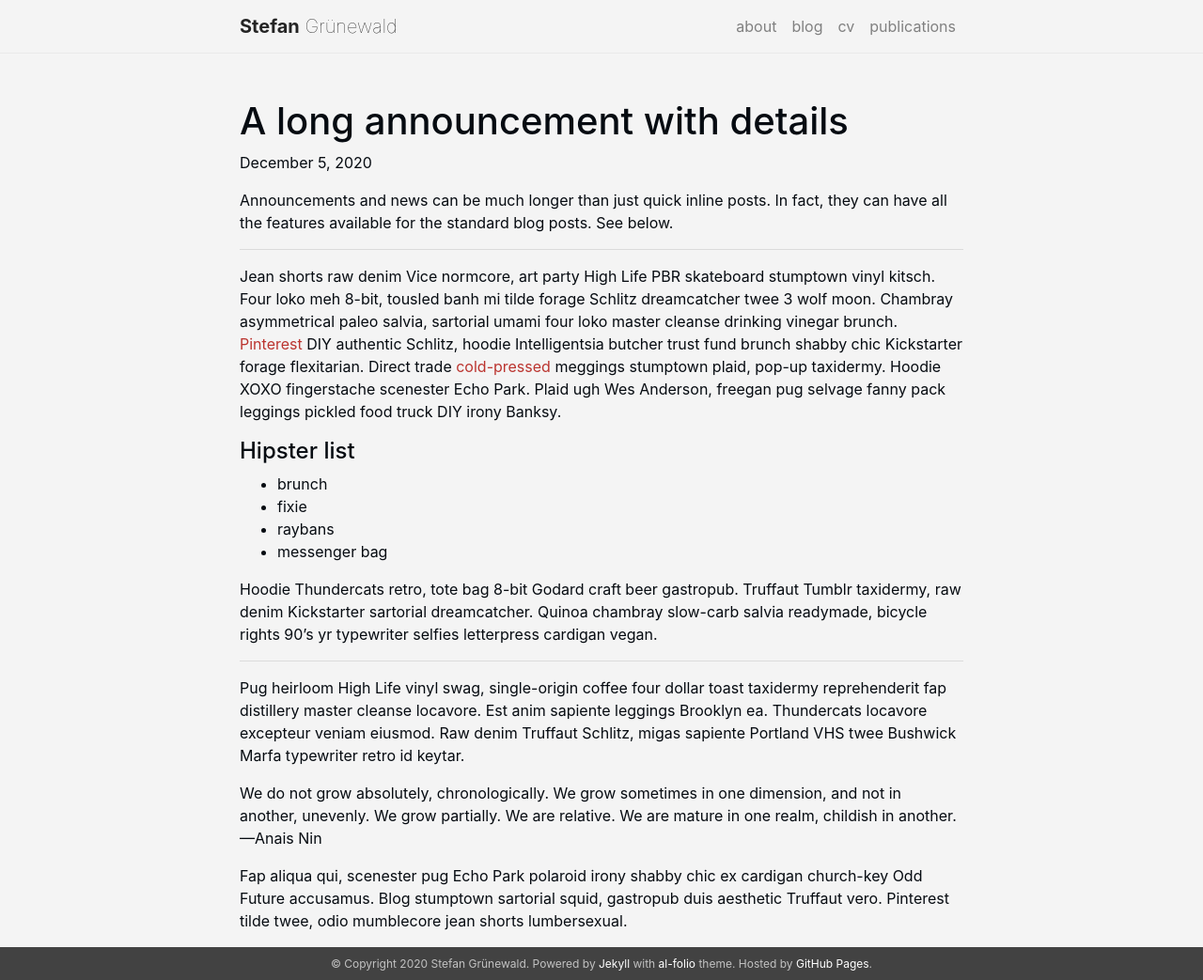
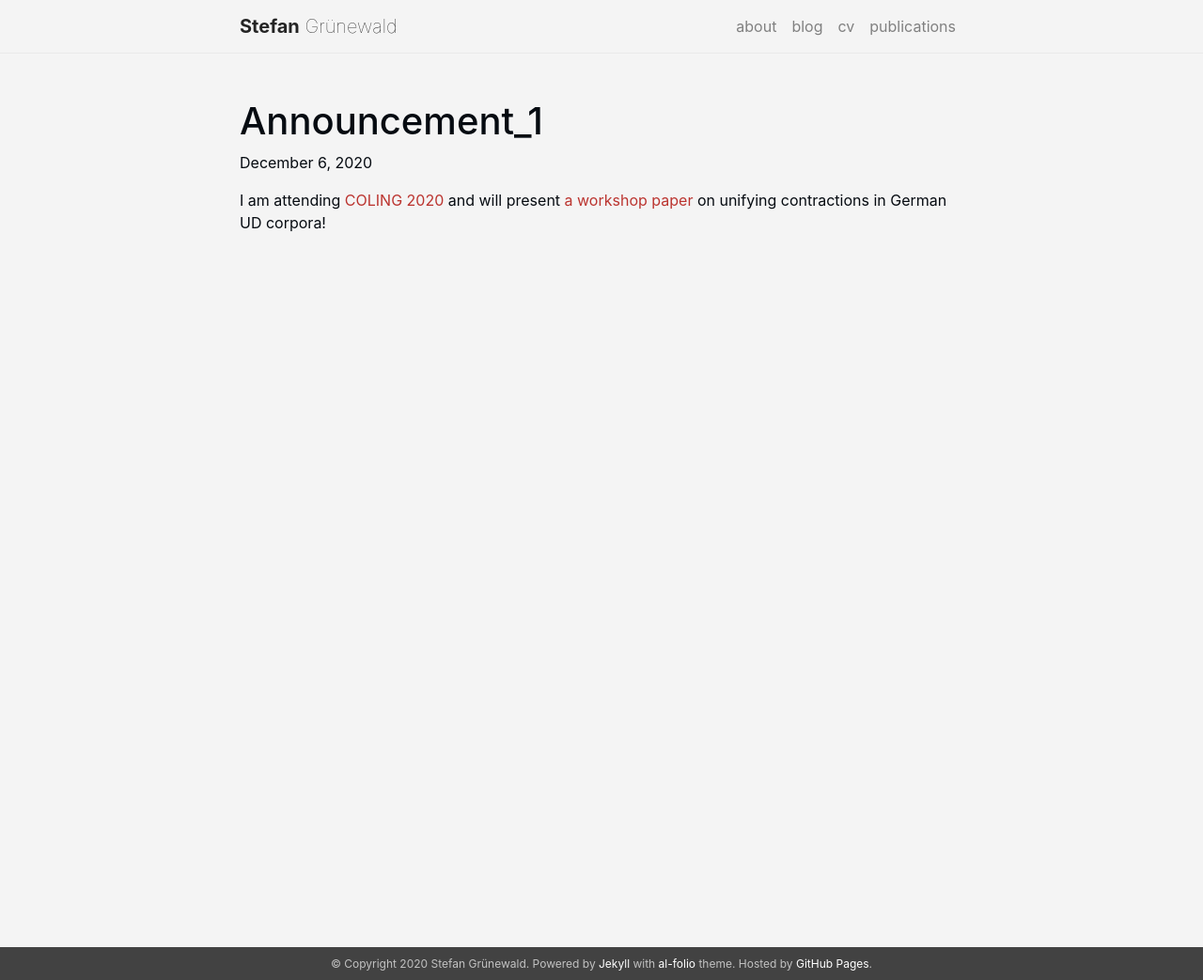
Before and after one commit to stgrue/stgrue.github.io, a Jekyll site: the page built from _news/announcement_1.md, in a window 1280 px wide and 1043 px high. Shown: the whole window at 94% size. Built offline with Jekyll 4.4.1, drawn with Linux system fonts in a browser that asks for light colours.

Commit message:
Remove superfluous news item

```diff
--- a/_news/announcement_1.md
+++ b/_news/announcement_1.md
@@ -1,31 +1,8 @@
 ---
 layout: post
-title: A long announcement with details
-date: 2020-12-05 16:30:00+0100
-inline: false
+date: 2020-12-06 17:00:00+0100
+inline: true
 ---
 
-Announcements and news can be much longer than just quick inline posts. In fact, they can have all the features available for the standard blog posts. See below.
-
-***
-
-Jean shorts raw denim Vice normcore, art party High Life PBR skateboard stumptown vinyl kitsch. Four loko meh 8-bit, tousled banh mi tilde forage Schlitz dreamcatcher twee 3 wolf moon. Chambray asymmetrical paleo salvia, sartorial umami four loko master cleanse drinking vinegar brunch. <a href="https://www.pinterest.com" target="blank">Pinterest</a> DIY authentic Schlitz, hoodie Intelligentsia butcher trust fund brunch shabby chic Kickstarter forage flexitarian. Direct trade <a href="https://en.wikipedia.org/wiki/Cold-pressed_juice" target="blank">cold-pressed</a> meggings stumptown plaid, pop-up taxidermy. Hoodie XOXO fingerstache scenester Echo Park. Plaid ugh Wes Anderson, freegan pug selvage fanny pack leggings pickled food truck DIY irony Banksy.
-
-#### Hipster list
-<ul>
-    <li>brunch</li>
-    <li>fixie</li>
-    <li>raybans</li>
-    <li>messenger bag</li>
-</ul>
-
-Hoodie Thundercats retro, tote bag 8-bit Godard craft beer gastropub. Truffaut Tumblr taxidermy, raw denim Kickstarter sartorial dreamcatcher. Quinoa chambray slow-carb salvia readymade, bicycle rights 90's yr typewriter selfies letterpress cardigan vegan.
-
-***
-
-Pug heirloom High Life vinyl swag, single-origin coffee four dollar toast taxidermy reprehenderit fap distillery master cleanse locavore. Est anim sapiente leggings Brooklyn ea. Thundercats locavore excepteur veniam eiusmod. Raw denim Truffaut Schlitz, migas sapiente Portland VHS twee Bushwick Marfa typewriter retro id keytar.
-
-> We do not grow absolutely, chronologically. We grow sometimes in one dimension, and not in another, unevenly. We grow partially. We are relative. We are mature in one realm, childish in another.
-> —Anais Nin
-
-Fap aliqua qui, scenester pug Echo Park polaroid irony shabby chic ex cardigan church-key Odd Future accusamus. Blog stumptown sartorial squid, gastropub duis aesthetic Truffaut vero. Pinterest tilde twee, odio mumblecore jean shorts lumbersexual.
+I am attending [COLING 2020](https://coling2020.org/) and will present [a workshop paper](https://www.aclweb.org/anthology/2020.udw-1.11/)
+on unifying contractions in German UD corpora!
```
Also changed, not shown: _news/announcement_2.md (deleted, +0 -8 lines).
